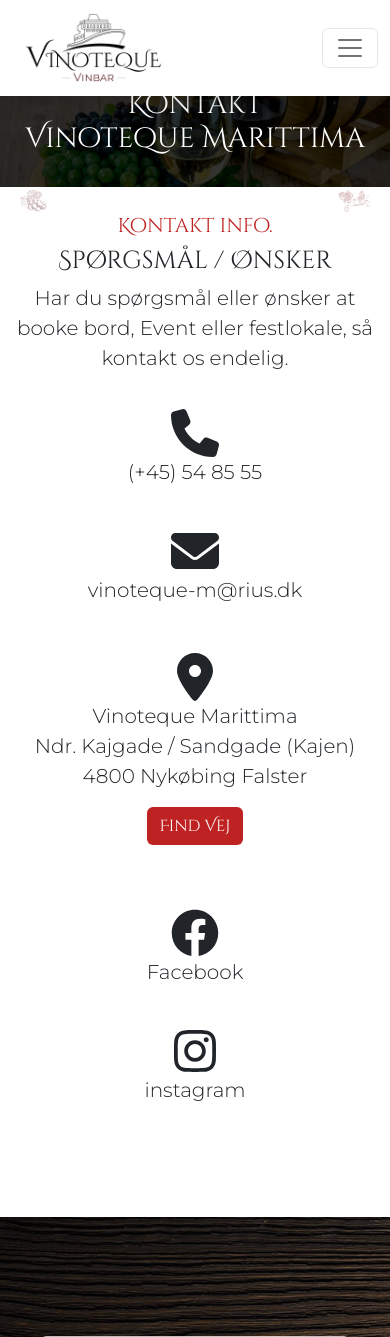
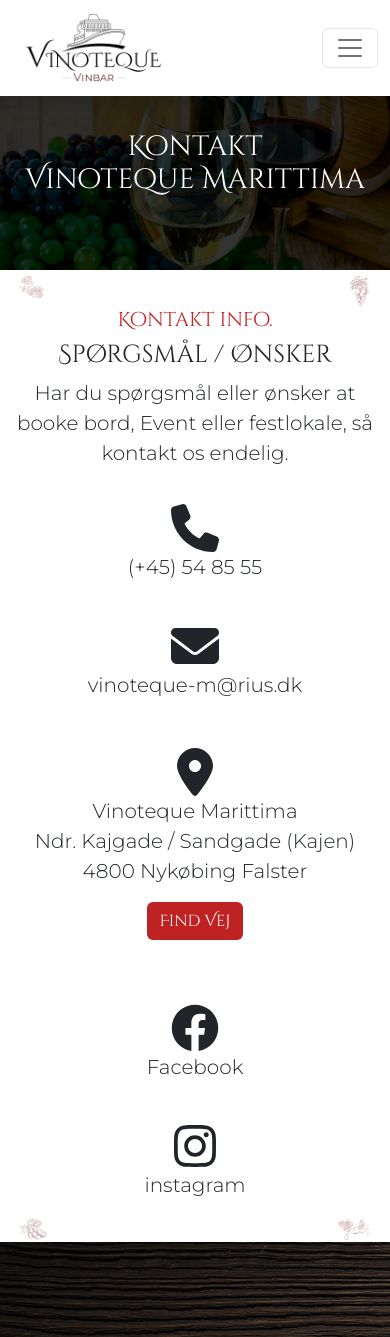
Before and after one commit to MichaelScooter/vinoteque, a PHP site: page /kontakt.php in a window 390 px wide. Shown: the top 1337 px of the page. Run offline with PHP 8.4, Linux system fonts and the light colour scheme; style sheets or scripts are compiled from the project's sources; some libraries are stand-ins or nearby versions.

Commit message:
Indsat header MOBIL billeder

```diff
--- a/events.php
+++ b/events.php
@@ -38,7 +38,8 @@
 <div class="container-fluid g-0 d pt-5">
     <div>
         <div class="position-relative">
-            <img src="images/events_vinbaren_vinoteque.jpg" class="w-100">
+            <img src="images/event_vinbaren_mobil.jpg" class="w-100 d-lg-none">
+            <img src="images/events_vinbaren_vinoteque.jpg" class="w-100 d-none d-lg-block">
             <div class="position-absolute top-0 start-0 w-100 h-100 d-flex justify-content-center align-items-center overlay">
                 <div class="text-center row pt-3 pt-lg-5">
                     <h1 class="text-white">Events</h1>
--- a/index.php
+++ b/index.php
@@ -39,7 +39,8 @@
 <div class="container-fluid g-0 d pt-5">
     <div>
         <div class="position-relative">
-            <img src="images/vinbar_vinoteque.jpg" class="w-100">
+            <img src="images/vinoteque_vinbar_mobil.jpg" class="w-100 d-lg-none">
+            <img src="images/vinbar_vinoteque.jpg" class="w-100 d-none d-lg-block">
             <div class="position-absolute top-0 start-0 w-100 h-100 d-flex justify-content-center align-items-center overlay">
                 <div class="text-center row pt-3 pt-lg-5">
                     <h1 class="text-white">Vinoteque Marittima
--- a/kontakt.php
+++ b/kontakt.php
@@ -37,7 +37,8 @@
 <div class="container-fluid g-0 d pt-5">
     <div>
         <div class="position-relative">
-            <img src="images/kontakt_vinoteque.jpg" class="w-100">
+            <img src="images/kontakt_mobil.jpg" class="w-100 d-lg-none">
+            <img src="images/kontakt_vinoteque.jpg" class="w-100 d-none d-lg-block">
             <div class="position-absolute top-0 start-0 w-100 h-100 d-flex justify-content-center align-items-center overlay">
                 <div class="text-center row pt-3 pt-lg-5">
                     <h1 class="text-white">Kontakt<br>Vinoteque Marittima</h1>
@@ -47,20 +48,19 @@
     </div>
 </div>
 
-<!-- Drue Bund -->
+<!-- Drue Top -->
 <div class="container-fluid">
-    <img src="images/drue_bund.jpg" alt="" class="img-fluid h-100">
+    <img src="images/drue_top.jpg" alt="" class="img-fluid h-100">
 </div>
 
 
 <!-- kontakt info -->
-<div class="container pb-5 mb-5">
+<div class="container">
     <div class="row">
         <div class="text-center pb-1 pb-lg-3">
             <h5 class="text-primary">Kontakt info.</h5>
             <h2>Spørgsmål / Ønsker</h2>
             <p class="lead">Har du spørgsmål eller ønsker at booke bord, Event eller festlokale, så kontakt os endelig.</p>
-
         </div>
 
         <div class="col-12 col-lg-4 py-3 text-center">
@@ -79,10 +79,14 @@
            <i class="fa-brands fa-facebook fa-3x"></i>
             <p class="lead pb-4">Facebook</p>
             <i class="fa-brands fa-instagram fa-3x"></i>
-            <p class="lead pb-lg-4">instagram</p>
+            <p class="lead">instagram</p>
         </div>
+    </div>
+</div>
 
-    </div>
+<!-- Drue Bund -->
+<div class="container-fluid">
+    <img src="images/drue_bund.jpg" alt="" class="img-fluid h-100">
 </div>
 
 <!-- kontakt formular -->
--- a/loungen.php
+++ b/loungen.php
@@ -38,7 +38,8 @@
 <div class="container-fluid g-0 d pt-5">
     <div>
         <div class="position-relative">
-            <img src="images/vinbarens_strand_cafe.jpg" class="w-100">
+            <img src="images/vinbaren_strandcafe_mobil.jpg" class="w-100 d-lg-none">
+            <img src="images/vinbarens_strand_cafe.jpg" class="w-100 d-none d-lg-block">
             <div class="position-absolute top-0 start-0 w-100 h-100 d-flex justify-content-center align-items-center overlay">
                 <div class="text-center row pt-3 pt-lg-5">
                     <h1 class="text-white">Vinoteque Strand Café</h1>
--- a/oel_smagning.php
+++ b/oel_smagning.php
@@ -38,7 +38,8 @@
 <div class="container-fluid g-0 d pt-5">
     <div>
         <div class="position-relative">
-            <img src="images/marittima_vinoteque.jpg" class="w-100">
+            <img src="images/marittima_vinoteque_mobil.jpg" class="w-100 d-lg-none">
+            <img src="images/marittima_vinoteque.jpg" class="w-100 d-none d-lg-block">
             <div class="position-absolute top-0 start-0 w-100 h-100 d-flex justify-content-center align-items-center overlay">
                 <div class="text-center row pt-3 pt-lg-5">
                     <h1 class="text-white">Øl Smagning</h1>
--- a/om_os.php
+++ b/om_os.php
@@ -38,7 +38,8 @@
 <div class="container-fluid g-0 d pt-5">
     <div>
         <div class="position-relative">
-            <img src="images/marittima_vinoteque.jpg" class="w-100">
+            <img src="images/marittima_vinoteque_mobil.jpg" class="w-100 d-lg-none">
+            <img src="images/marittima_vinoteque.jpg" class="w-100 d-none d-lg-block">
             <div class="position-absolute top-0 start-0 w-100 h-100 d-flex justify-content-center align-items-center overlay">
                 <div class="text-center row pt-3 pt-lg-5">
                     <h1 class="text-white">Vinoteque Marittima</h1>
--- a/vej.php
+++ b/vej.php
@@ -37,7 +37,8 @@
 <div class="container-fluid g-0 d pt-5">
     <div>
         <div class="position-relative">
-            <img src="images/find_vej_vinbaren.jpg" class="w-100">
+            <img src="images/find_vej_mobil.jpg" class="w-100 d-lg-none">
+            <img src="images/find_vej_vinbaren.jpg" class="w-100 d-none d-lg-block">
             <div class="position-absolute top-0 start-0 w-100 h-100 d-flex justify-content-center align-items-center overlay">
                 <div class="text-center row pt-3 pt-lg-5">
                     <h1 class="text-white">Find Vej</h1>
```
Also changed, not shown: images/baggrund_vinbaren_smal.jpg (deleted), images/event_vinbaren_mobil.jpg (added), images/find_vej_mobil.jpg (added), images/kontakt_mobil.jpg (added), images/marittima_vinoteque_mobil.jpg (added), images/vinbaren_hvidvins_drue.jpg (deleted), images/vinbaren_roedvins_drue.jpg (deleted), images/vinbaren_strandcafe_mobil.jpg (added), images/vinblad_vinbaren_roed.jpg (deleted), images/vindrueklase_vinbaren.jpg (deleted), images/vinoteque_vinbar_mobil.jpg (added).
